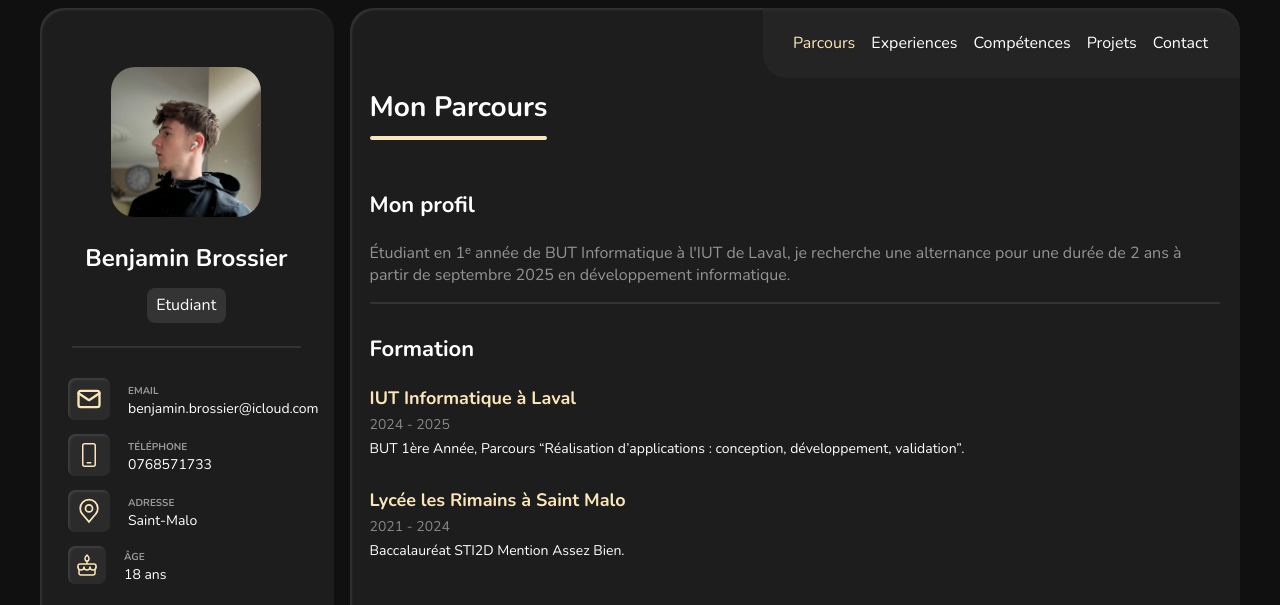
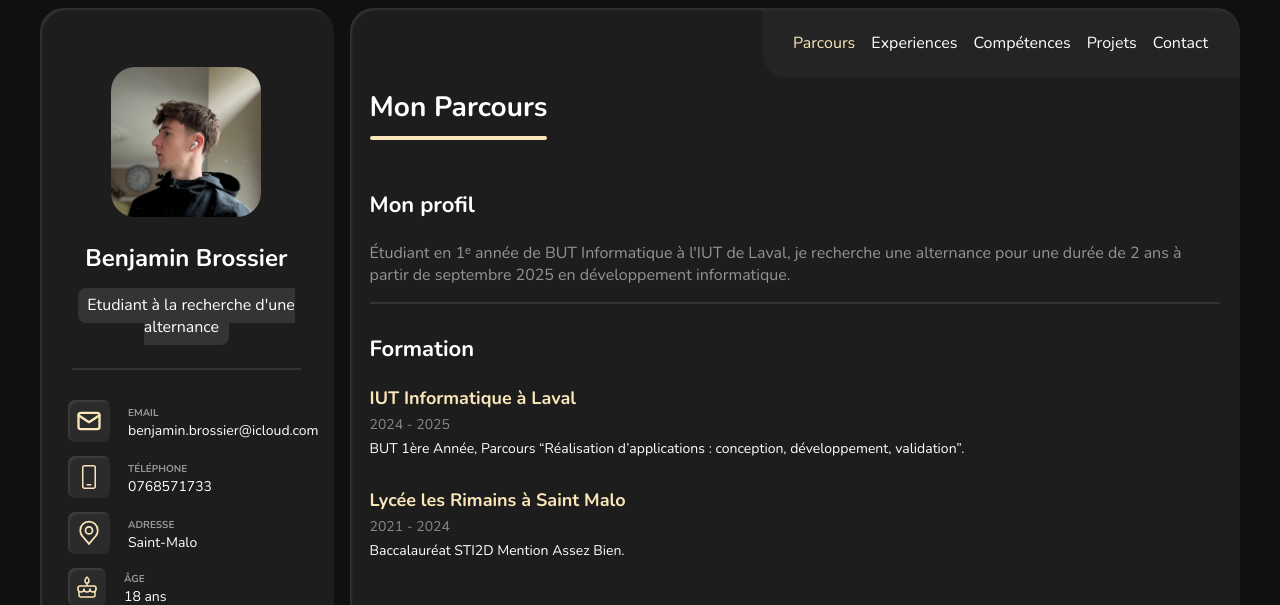
Before and after one commit to ImValox/ImValox, a plain HTML site: page index.html in a window 1280 px wide. Shown: the top 605 px of the page. Drawn offline with nearby package versions, Linux system fonts and the light colour scheme.

Commit message:
Update index.html

```diff
--- a/index.html
+++ b/index.html
@@ -15,7 +15,7 @@
                 <img src="profil.jpeg"
                     alt="User">
                 <h1>Benjamin Brossier</h1>
-                <span>Etudiant</span>
+                <span>Etudiant à la recherche d'une alternance</span>
             </div>
             <hr>
             <div class="contact-info">
```
